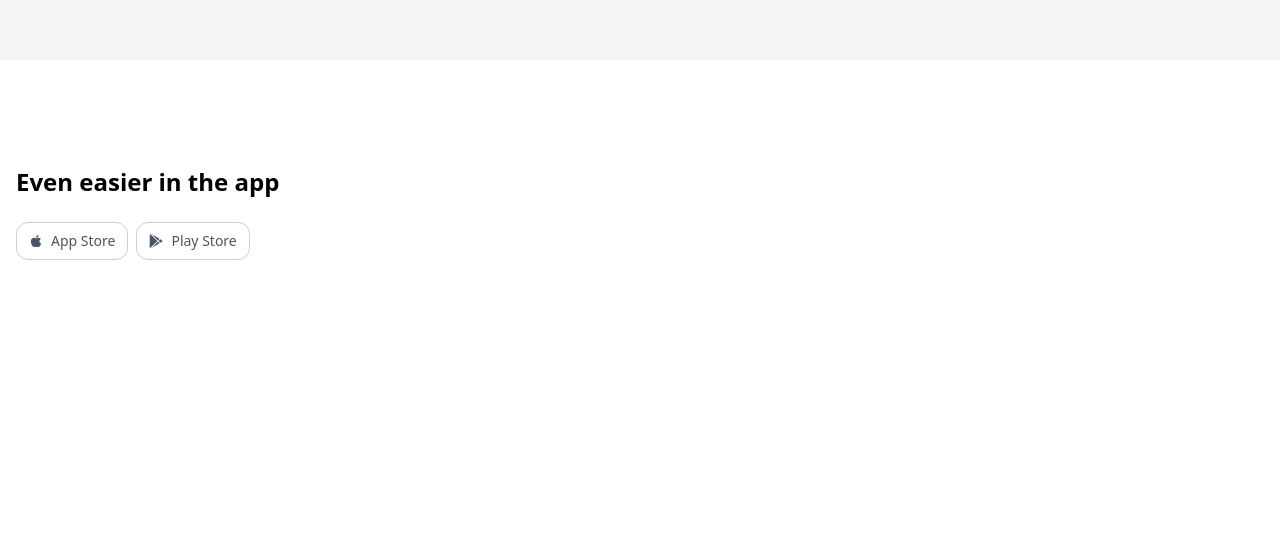
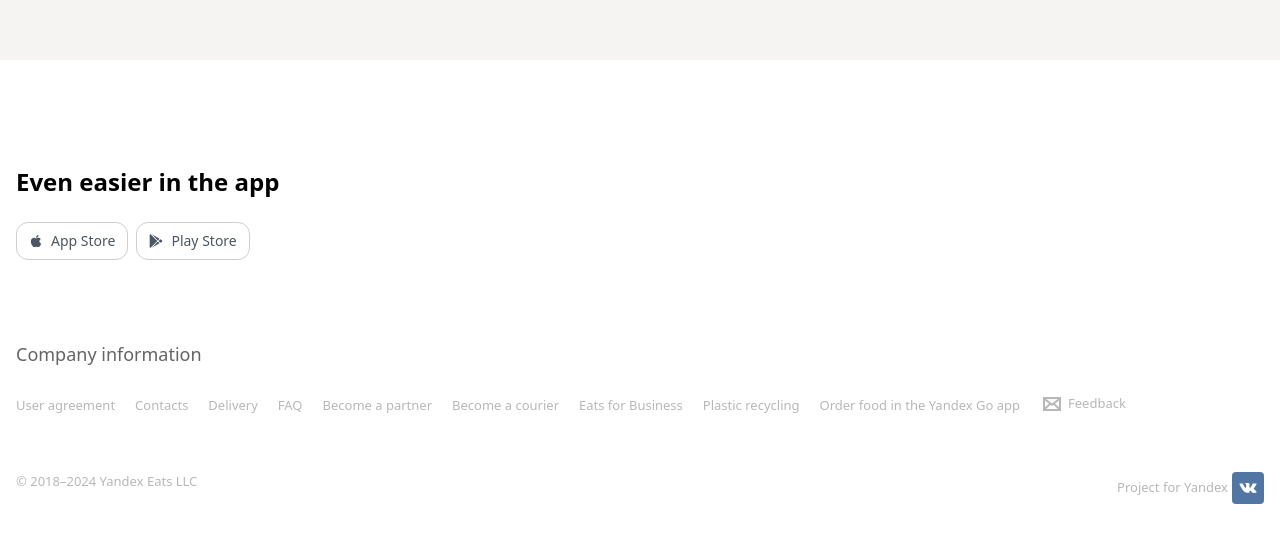
Before and after one commit to Nazmul1582/NShop, a React (Vite) app: page / in a window 1280 px wide. Shown: the part 820-1356 px from the top of the page. Before the commit the page ends 1160 px from the top, so only its background shows below. Built offline with nearby package versions, Linux system fonts and the light colour scheme.

Commit message:
completed the footer

```diff
--- a/src/components/footer/Footer.jsx
+++ b/src/components/footer/Footer.jsx
@@ -1,6 +1,9 @@
 import AppBtn from "./AppBtn";
 import { FaGooglePlay } from "react-icons/fa";
 import { FaApple } from "react-icons/fa";
+import { images } from "../../utils/images";
+import { Link } from "react-router-dom";
+import { footerBottomContent } from "../../utils/footerContent";
 
 const Footer = () => {
   return (
@@ -13,6 +16,34 @@
             <AppBtn icon={<FaGooglePlay />} text="Play Store" />
           </div>
         </div>
+        <div>
+          <h2 className="font-medium text-lg text-[#646464] mb-6">
+            Company information
+          </h2>
+          <ul className="flex gap-5 flex-wrap mb-6">
+            {footerBottomContent.map((item) => (
+              <li key={item.id}>
+                <Link
+                  className="text-[13px] text-[#b8b8b8]"
+                  to={`#${item.href}`}
+                >
+                  {item.textContent}
+                </Link>
+              </li>
+            ))}
+            <li className="flex gap-1 items-center">
+              <img src={images.feedbackIcon} alt="feedback icon" />
+              <p className="text-[13px] text-[#b8b8b8]">Feedback</p>
+            </li>
+          </ul>
+          <div className="flex justify-between py-8 text-[13px] text-[#b8b8b8]">
+            <p>© 2018–2024 Yandex Eats LLC</p>
+            <div className="flex gap-1 items-center">
+              <p>Project for Yandex</p>
+              <img src={images.vk} alt="feedback icon" />
+            </div>
+          </div>
+        </div>
       </div>
     </footer>
   );
--- /dev/null
+++ b/src/utils/footerContent.jsx
@@ -0,0 +1,47 @@
+export const footerBottomContent = [
+    {
+      id: 1,
+      textContent: "User agreement",
+      href: "https://yandex.kz/legal/termsofuse_eda/",
+    },
+    {
+      id: 2,
+      textContent: "Contacts",
+      href: "/contacts",
+    },
+    {
+      id: 3,
+      textContent: "Delivery",
+      href: "/delivery",
+    },
+    {
+      id: 4,
+      textContent: "FAQ",
+      href: "https://yandex.ru/support/eda/index.html",
+    },
+    {
+      id: 5,
+      textContent: "Become a partner",
+      href: "https://partners-eda-yandex.onrender.com?con=kaz",
+    },
+    {
+      id: 6,
+      textContent: "Become a courier",
+      href: "https://eda.yandex/partner/rabota/?utm_source=site-eda-d&utm_campaign=top-courier",
+    },
+    {
+      id: 7,
+      textContent: "Eats for Business",
+      href: "https://eda.yandex/business/?utm_medium=site&utm_s…-eda-d&utm_campaign=bottom-b2b&lp_source=site-eda",
+    },
+    {
+      id: 8,
+      textContent: "Plastic recycling",
+      href: "https://eda.yandex/eco/recycling",
+    },
+    {
+      id: 9,
+      textContent: "Order food in the Yandex Go app",
+      href: "https://eda.yandex/promo/yandex_go?utm_medium=site…e-eda-d&utm_campaign=bottom-go&lp_source=site-eda",
+    },
+  ];
--- a/src/utils/images.js
+++ b/src/utils/images.js
@@ -23,6 +23,8 @@
 import category23 from "../assets/images/categories/category (23).png";
 import logo from '../assets/images/logo.svg'
 import helios from '../assets/images/helios.png'
+import feedbackIcon from '../assets/images/feedbackIcon.svg'
+import vk from '../assets/images/vk.svg'
 
 export const images = {
   category1,
@@ -50,4 +52,6 @@
   category23,
   logo,
   helios,
+  feedbackIcon,
+  vk,
 };
```
Also changed, not shown: src/assets/images/feedbackIcon.svg (added), src/assets/images/vk.svg (added).
